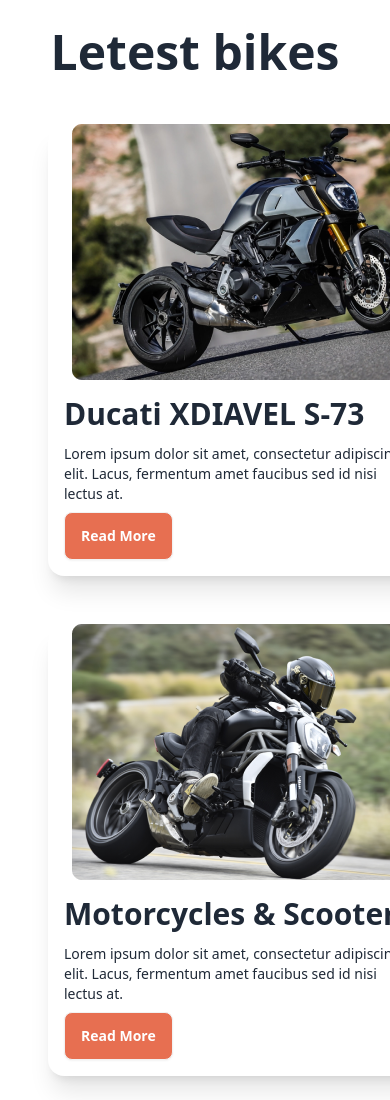
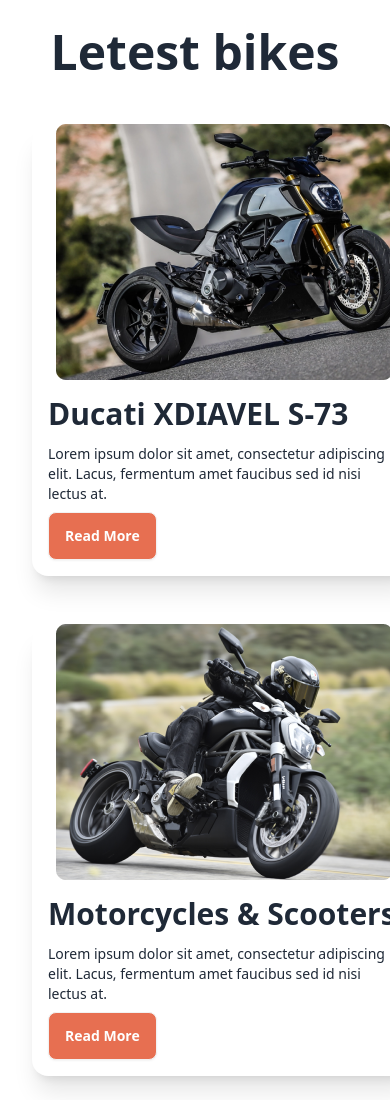
Before and after one commit to Najmulsp/Bike-Selling-Web, a plain HTML site: page index.html in a window 390 px wide. Shown: the part 1900-3000 px from the top of the page. Drawn offline with nearby package versions, Linux system fonts and the light colour scheme.

Commit message:
corrected latest bike margin

```diff
--- a/index.html
+++ b/index.html
@@ -152,7 +152,7 @@
     <h3 class="text-5xl  mb-12 font-semibold text-center">Letest bikes</h3>
 <div class="grid grid-cols-1 lg:grid-cols-3">
     <!-- first card -->
-    <div class="card card-compact w-96 bg-base-100 ml-12 lg:ml-28 shadow-xl mb-12">
+    <div class="card card-compact w-96 bg-base-100 ml-8 lg:ml-28 shadow-xl mb-12">
         <figure><img src="images/others/latest1.png" alt="Shoes" /></figure>
         <div class="card-body">
           <h2 class="card-title text-3xl">Ducati XDIAVEL S-73</h2>
@@ -163,7 +163,7 @@
         </div>
       </div>
       <!-- second card -->
-    <div class="card card-compact w-96 bg-base-100 shadow-xl ml-12 lg:ml-20 mb-12">
+    <div class="card card-compact w-96 bg-base-100 shadow-xl ml-8 lg:ml-12 mb-12">
         <figure><img src="images/others/latest2.png" alt="Shoes" /></figure>
         <div class="card-body">
           <h2 class="card-title text-3xl">Motorcycles & Scooters</h2>
@@ -174,7 +174,7 @@
         </div>
       </div>
       <!-- third card -->
-    <div class="card card-compact w-96 bg-base-100 shadow-xl ml-12 lg:ml-12 mb-12">
+    <div class="card card-compact w-96 bg-base-100 shadow-xl ml-8 lg:ml-12 mb-12">
         <figure><img src="images/others/latest3.png" alt="Shoes" /></figure>
         <div class="card-body">
           <h2 class="card-title text-3xl">2021 Honda CBR500R</h2>
```
